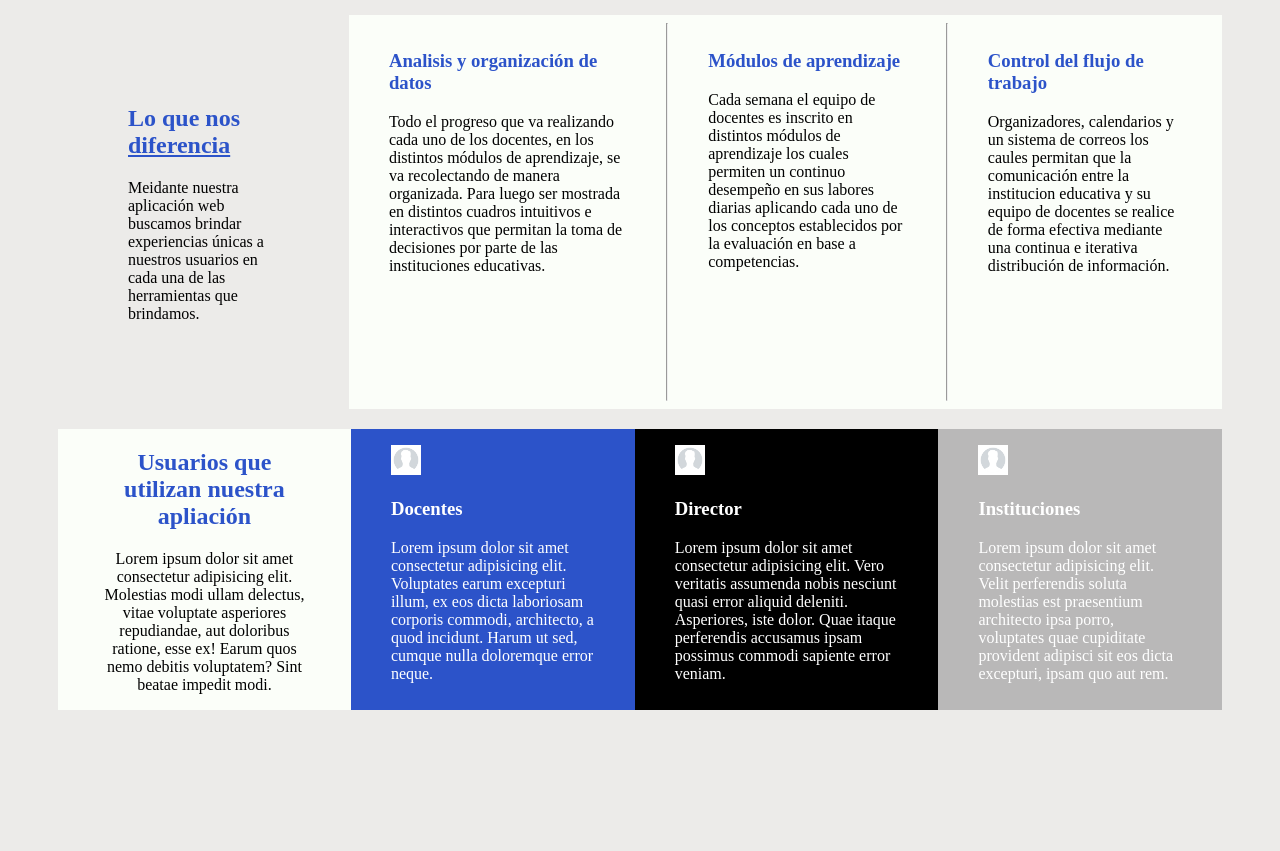
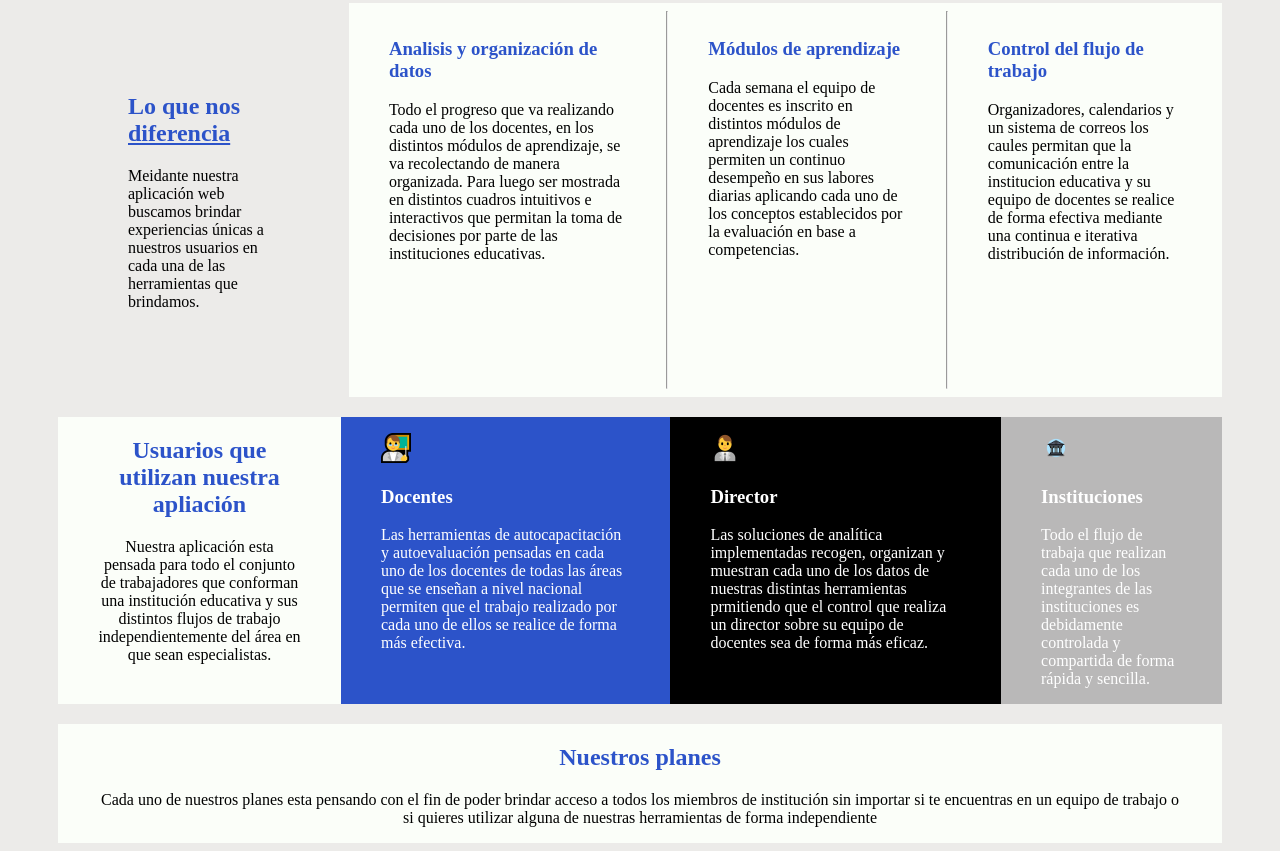
Before and after one commit to samirsoft-ux/Phantoms_Landing_Page, a plain HTML site: page docs/index.html in a window 1280 px wide. Shown: the part 896-1747 px from the top of the page. Before the commit the page ends 1632 px from the top, so only its background shows below. Drawn offline with Linux system fonts and the light colour scheme.

Commit message:
feat: Desarrolle caracteristicas y usuario

```diff
--- a/docs/css/styles.css
+++ b/docs/css/styles.css
@@ -190,3 +190,6 @@ section{
         flex-direction: column;
     }
 }
+.sec_nav{
+    justify-content: center;
+}
--- a/docs/index.html
+++ b/docs/index.html
@@ -4,15 +4,16 @@
     <meta charset="UTF-8">
     <meta http-equiv="X-UA-Compatible" content="IE=edge">
     <meta name="viewport" content="width=device-width, initial-scale=1">
-    <meta name="author" content="Phanthom">
+    <meta name="author" content="Phantoms">
     <meta name="description" content="Asimov Landing Page">
 
     <title>Landing</title>
+
     <link rel="stylesheet" href="css/styles.css">
 </head>
 <body>
 <header>
-    <h2><img src="images/carga.png" alt=""/>Asimov</h2>
+    <h2><img src="images/graduation.png" alt=""/>Asimov</h2>
     <nav>
         <li><a href="#us">Nosotros</a></li>
         <li><a href="#teacher">Nuestros usuarios</a></li>
@@ -23,9 +24,9 @@
 
 <section>
     <div class="td_one">
-        <img class="tp" src="images/carga.png" alt=""/>
-        <img class="tp" src="images/carga.png" alt=""/>
-        <img class="tp" src="images/carga.png" alt=""/>
+        <img class="tp" src="images/i1.jfif" alt=""/>
+        <img class="tp" src="images/i2.jpg" alt=""/>
+        <img class="tp" src="images/i3.jpg" alt=""/>
     </div>
     <figure class="tf_one">
         <h1 style="color: #2C53C9">Una plataforma que se centra en lo que realmente importa las <ins>competencias</ins></h1>
@@ -77,33 +78,42 @@
     <div class="td_three" id="director">
         <figure>
             <h1 style="color: #2C53C9">Usuarios que utilizan nuestra apliación</h1>
-            <p>Lorem ipsum dolor sit amet consectetur adipisicing elit. Molestias modi ullam delectus, vitae voluptate asperiores repudiandae, aut doloribus ratione, esse ex! Earum quos nemo debitis voluptatem? Sint beatae impedit modi.</p>
+            <p>Nuestra aplicación esta pensada para todo el conjunto de trabajadores que conforman una institución educativa y sus distintos flujos de trabajo independientemente del área en que sean especialistas.</p>
         </figure>
     </div>
     <div class="td_four">
         <div class="td_four_one">
             <figure>
-                <img src="images/anonimo.jpg" alt="">
+                <img src="images/male-teacher.png" alt="">
                 <h3 style="color: white">Docentes</h3>
-                <p style="color: white">Lorem ipsum dolor sit amet consectetur adipisicing elit. Voluptates earum excepturi illum, ex eos dicta laboriosam corporis commodi, architecto, a quod incidunt. Harum ut sed, cumque nulla doloremque error neque.</p>
+                <p style="color: white">Las herramientas de autocapacitación y autoevaluación pensadas en cada uno de los docentes de todas las áreas que se enseñan a nivel nacional permiten que el trabajo realizado por cada uno de ellos se realice de forma más efectiva.</p>
             </figure>
         </div>
         <div class="td_four_two">
             <figure>
-                <img src="images/anonimo.jpg" alt="">
+                <img src="images/male-office-worker.png" alt="">
                 <h3 style="color: white">Director</h3>
-                <p style="color: white">Lorem ipsum dolor sit amet consectetur adipisicing elit. Vero veritatis assumenda nobis nesciunt quasi error aliquid deleniti. Asperiores, iste dolor. Quae itaque perferendis accusamus ipsam possimus commodi sapiente error veniam.</p>
+                <p style="color: white">Las soluciones de analítica implementadas recogen, organizan y muestran cada uno de los datos de nuestras distintas herramientas prmitiendo que el control que realiza un director sobre su equipo de docentes sea de forma más eficaz.</p>
             </figure>
         </div>
         <div class="td_four_three">
             <figure>
-                <img src="images/anonimo.jpg" alt="">
+                <img src="images/insti.png" alt="">
                 <h3 style="color: white">Instituciones</h3>
-                <p style="color: white">Lorem ipsum dolor sit amet consectetur adipisicing elit. Velit perferendis soluta molestias est praesentium architecto ipsa porro, voluptates quae cupiditate provident adipisci sit eos dicta excepturi, ipsam quo aut rem.</p>
+                <p style="color: white">Todo el flujo de trabaja que realizan cada uno de los integrantes de las instituciones es debidamente controlada y compartida de forma rápida y sencilla.</p>
             </figure>
         </div>
     </div>
 </section>
-<br>
+
+<section class="sec_plans" id="planssec">
+    <div class="td_three">
+        <figure>
+            <h1 style="color: #2C53C9">Nuestros planes</h1>
+            <p>Cada uno de nuestros planes esta pensando con el fin de poder brindar acceso a todos los miembros de institución sin importar si te encuentras en un equipo de trabajo o si quieres utilizar alguna de nuestras herramientas de forma independiente</p>
+        </figure>
+    </div>
+</section>
+
 </body>
 </html>
```
